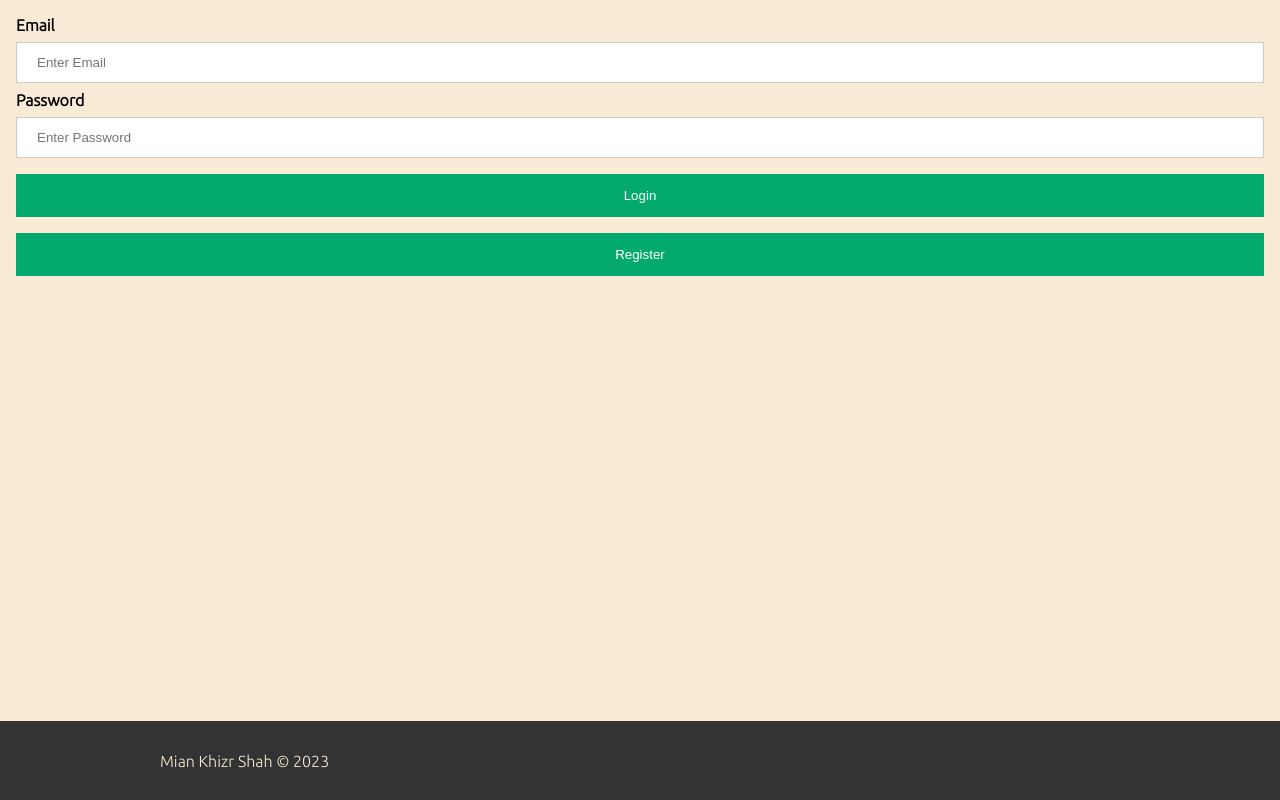
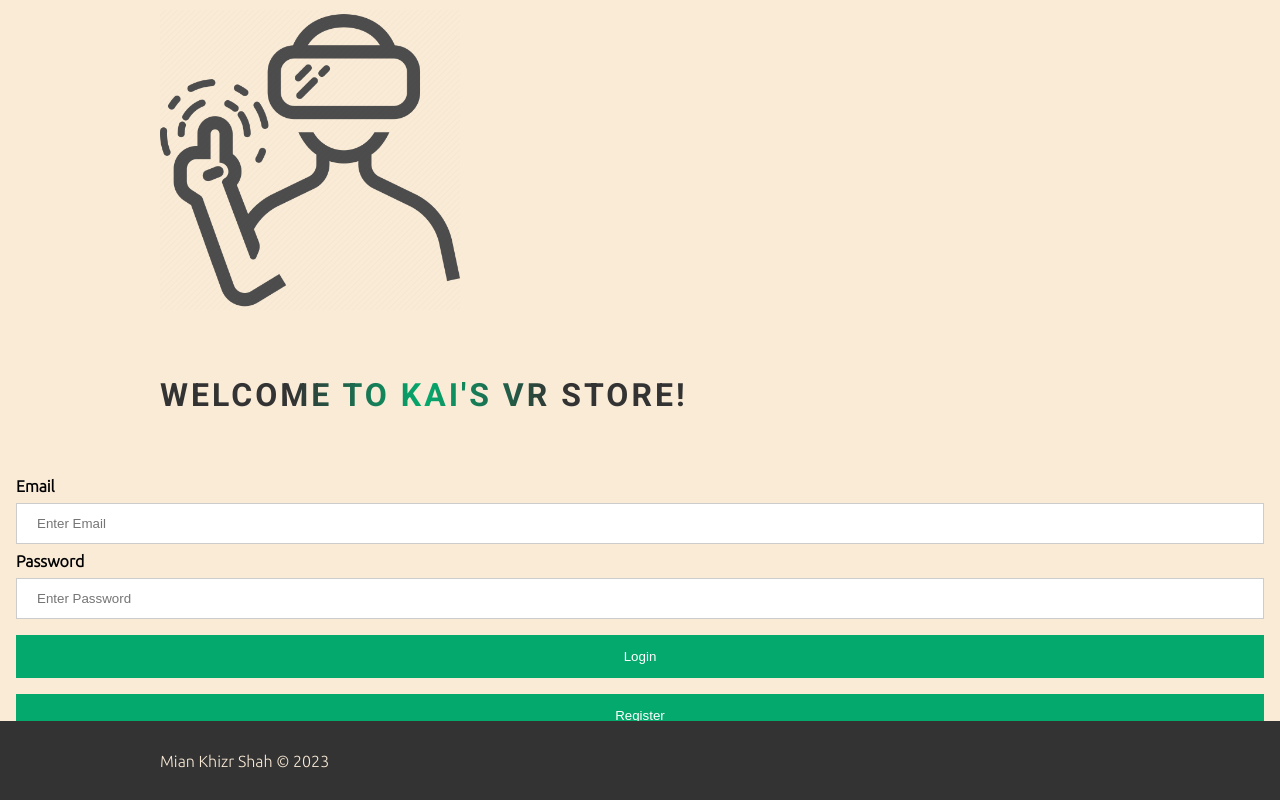
Before and after one commit to Khizrkshah/Vr-Webshop-Frontend-React, a React (Vite) app: page / in a window 1280 px wide. Built offline with nearby package versions, Linux system fonts and the light colour scheme.

Commit message:
Added better visuals for the login page

```diff
--- a/index.html
+++ b/index.html
@@ -11,6 +11,10 @@
       href="https://fonts.googleapis.com/css2?family=Ubuntu:wght@300&display=swap"
       rel="stylesheet"
     />
+    <link
+      href="https://fonts.googleapis.com/css2?family=Roboto:wght@400;700&display=swap"
+      rel="stylesheet"
+    />
   </head>
   <body>
     <div id="root"></div>
--- a/src/css/homepagestyle.css
+++ b/src/css/homepagestyle.css
@@ -1,9 +1,13 @@
 /* base styles*/
 body {
-  background-color: antiquewhite;
+  background-color: #faebd7;
   margin: 0;
   font-family: "Ubuntu", sans-serif;
   height: 100dvh;
+}
+
+.login-image {
+  width: 300px;
 }
 
 .App {
@@ -12,6 +16,31 @@ body {
 
 .login {
   padding: 16px;
+}
+
+h4 {
+  font-family: "Roboto", sans-serif;
+  font-size: 32px;
+  font-weight: 700;
+  color: #333;
+  text-align: center;
+  text-transform: uppercase;
+  letter-spacing: 3px;
+  margin-bottom: 24px;
+  padding-bottom: 10px;
+  border-bottom: 3px solid #faebd7;
+  display: inline-block;
+  position: relative;
+  background: linear-gradient(90deg, #333 25%, #04aa6d 50%, #333 75%);
+  -webkit-background-clip: text;
+  -webkit-text-fill-color: transparent;
+  transition: all 0.3s ease;
+}
+
+h4:hover {
+  transform: scale(1.1);
+  color: #04aa6d;
+  -webkit-text-fill-color: initial;
 }
 
 input[type="text"],
--- a/src/pages/Login.jsx
+++ b/src/pages/Login.jsx
@@ -48,6 +48,12 @@ export function Login() {
 
   return (
     <div className="App">
+      <div className="constraint">
+        <img src="/images/icon.png" width="300"></img>
+      </div>
+      <div className="constraint">
+        <h4>Welcome to Kai's VR Store!</h4>
+      </div>
       <div className="login">
         <label>
           <b>Email</b>
```
